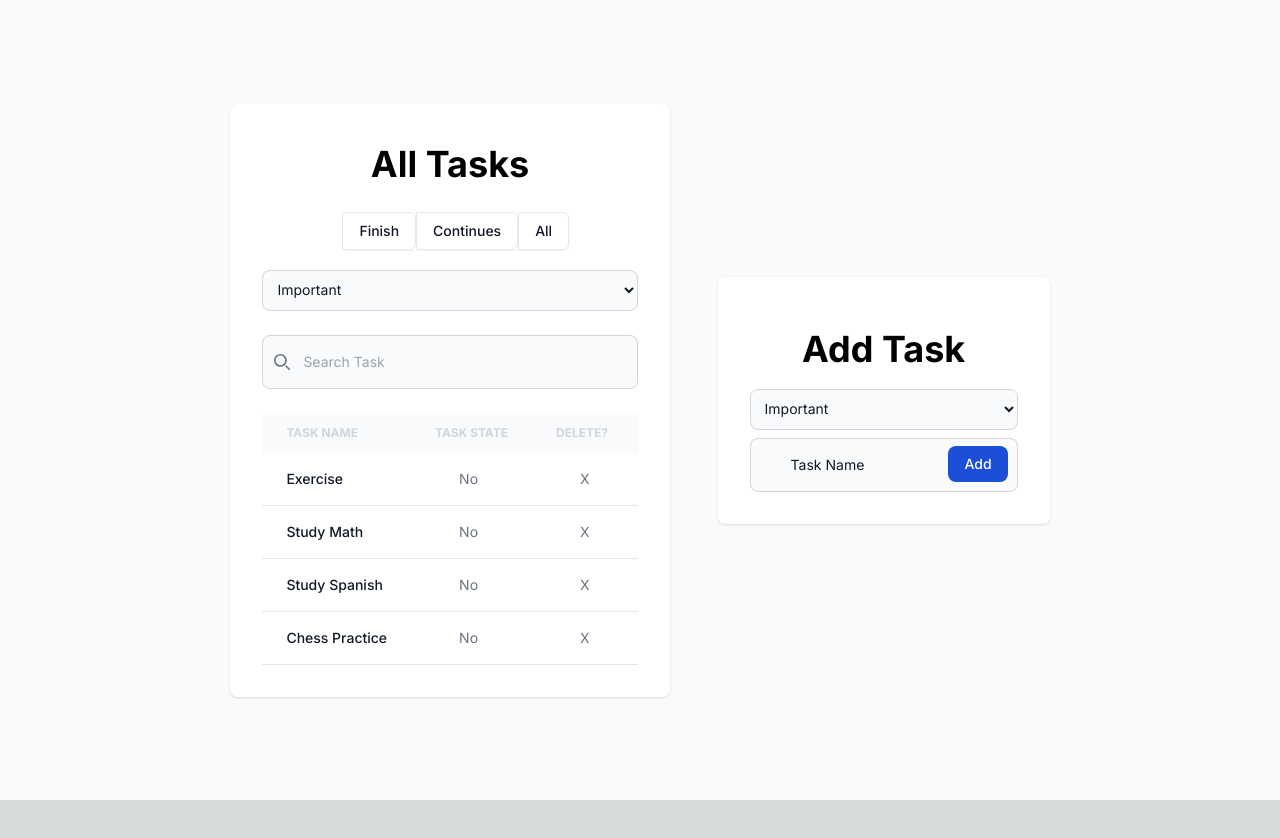
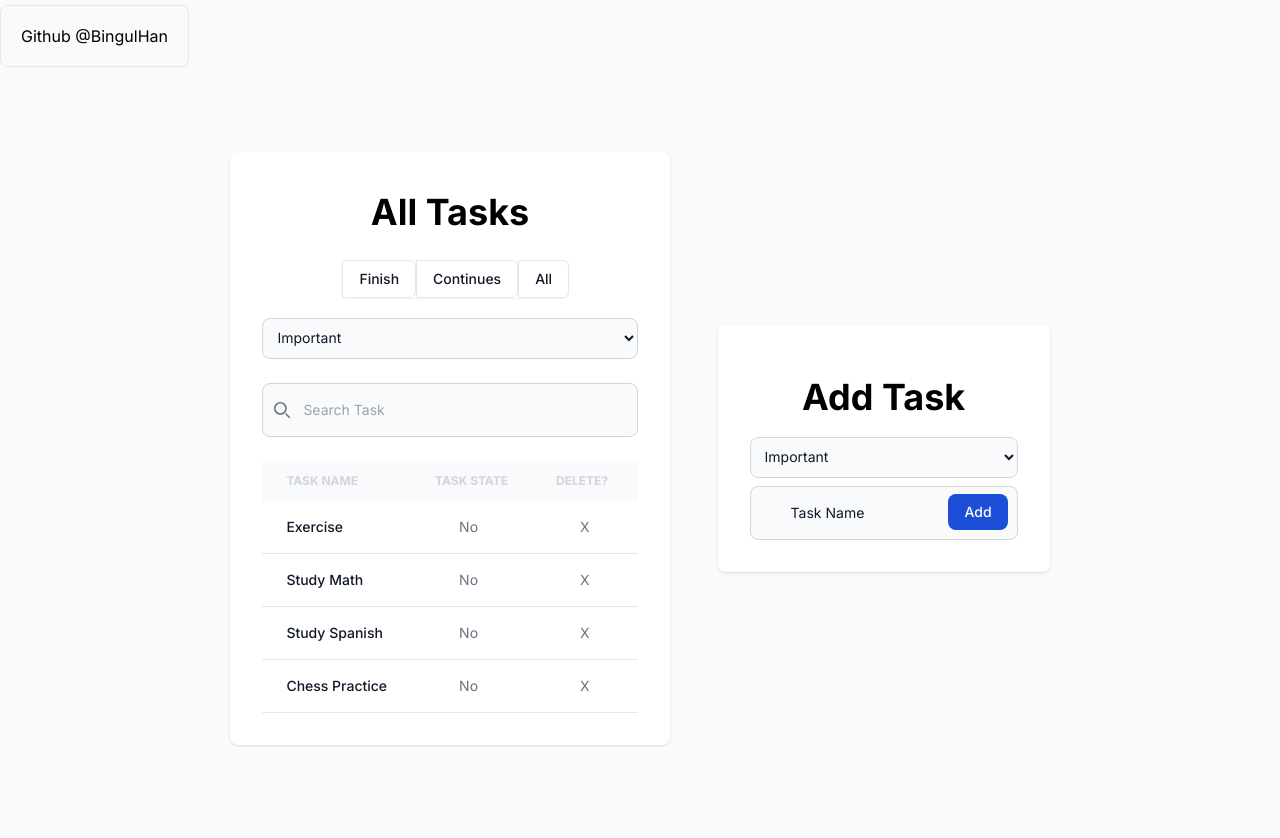
Before and after one commit to mustafabinguldev/nextjs-todo-app, a Next.js app: page / in a window 1280 px wide. Shown: the top 838 px of the page. Before the commit the page ends 800 px from the top, so only its background shows below. Built offline with nearby package versions, Linux system fonts and the light colour scheme.

Commit message:
Added github link button

```diff
--- a/app/page.js
+++ b/app/page.js
@@ -6,6 +6,7 @@ export default function Home() {
   return (
     <main>
          <PersonalView/>
+
     </main>
   )
 }
--- a/components/todo/personalview.js
+++ b/components/todo/personalview.js
@@ -8,6 +8,8 @@ function PersonalView() {
     <div className=''>
       <section class="bg-gray-50 dark:bg-gray-900">
         <TodoProvider>
+        <br/>
+        <div className='cursor-pointer'><a className='border rounded-lg p-5 mt-10 md:h-screen' href='https://github.com/BingulHan'>Github @BingulHan</a></div>
           <div className='flex'>
             <div class="flex flex-col items-center justify-center px-6 py-8 ml-auto md:h-screen lg:py-0">
               <div class="w-full bg-white rounded-lg shadow dark:border md:mt-0 sm:max-w-md xl:p-0 dark:bg-gray-800 dark:border-gray-700">
@@ -25,8 +27,13 @@ function PersonalView() {
               </div>
             </div>
 
+
           </div>
+
+
         </TodoProvider>
+
+
       </section>
     </div>
   )
```
